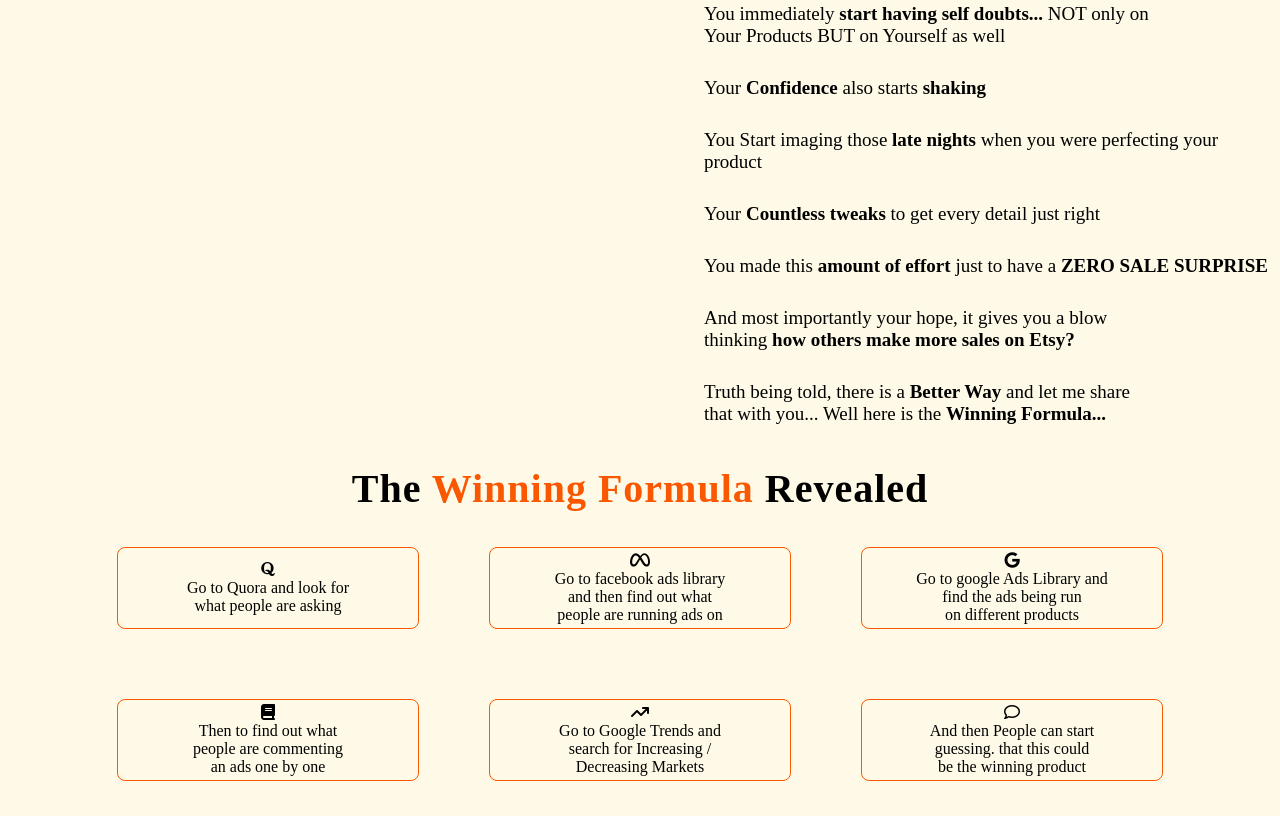
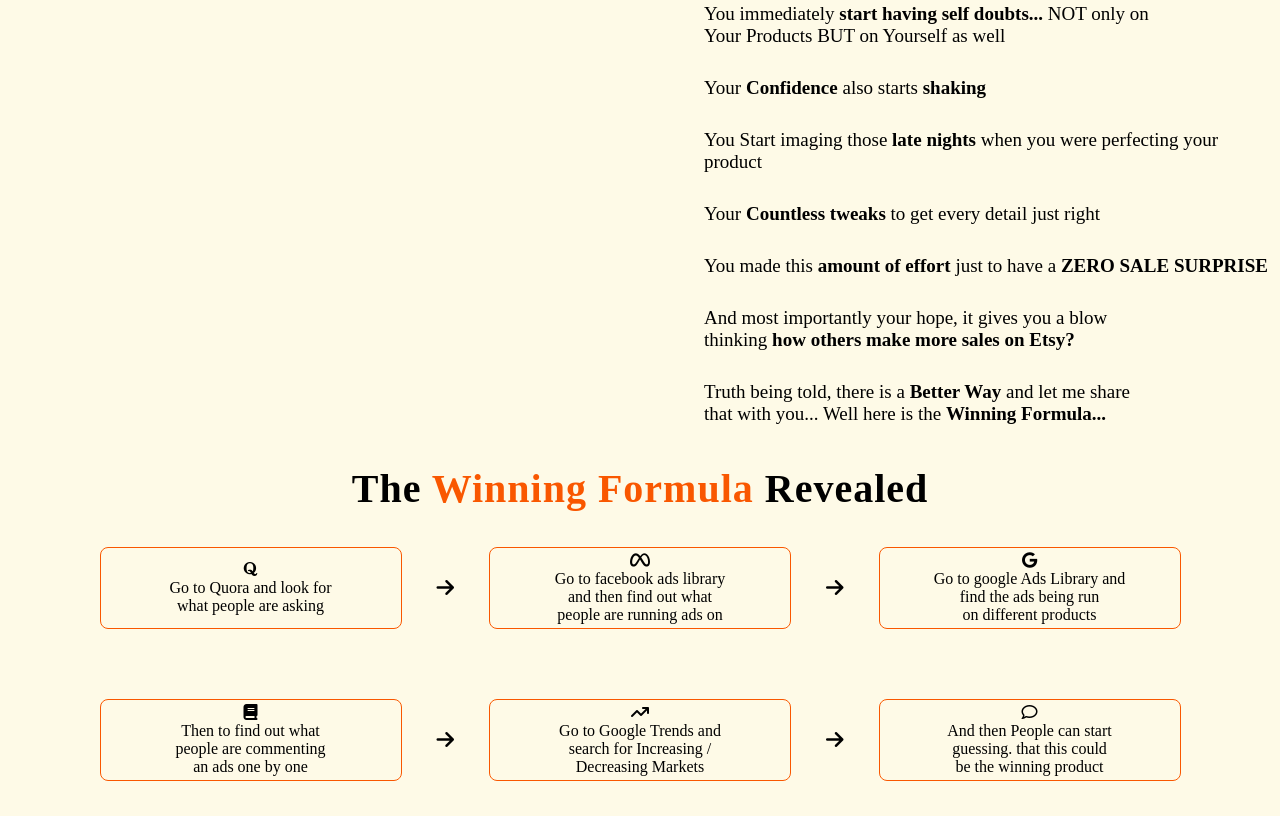
Before and after one commit to manishrohila/etsy-frontent, a plain HTML site: page index.html in a window 1280 px wide. Shown: the part 1370-2186 px from the top of the page. Drawn offline with Linux system fonts and the light colour scheme.

Commit message:
arrow added in third page

```diff
--- a/index.html
+++ b/index.html
@@ -166,14 +166,14 @@
             <p>Go to Quora and look for</p>
             <p>what people are asking</p>
         </div>
-        <div class="arrow"></div>
+        <div class="arrow"><i class="fa-solid fa-arrow-right"></i></div>
         <div class="box">
             <p><i class="fa-brands fa-meta"></i></p>
             <p>Go to facebook ads library</p>
             <p>and then find out what</p>
             <p>people are running ads on</p>
         </div>
-        <div class="arrow"></div>
+        <div class="arrow"><i class="fa-solid fa-arrow-right"></i></div>
         <div class="box">
             <p><i class="fa-brands fa-google"></i></p>
             <p>Go to google Ads Library and</p>
@@ -189,14 +189,14 @@
             <p>people are commenting</p>
             <p>an ads one by one</p>
         </div>
-        <div class="arrow"></div>
+        <div class="arrow"><i class="fa-solid fa-arrow-right"></i></div>
         <div class="box">
             <p><i class="fa-solid fa-arrow-trend-up"></i></p>
             <p>Go to Google Trends and</p>
             <p>search for Increasing /</p>
             <p>Decreasing Markets</p>
         </div>
-        <div class="arrow"></div>
+        <div class="arrow"><i class="fa-solid fa-arrow-right"></i></div>
         <div class="box">
             <p><i class="fa-regular fa-comment"></i></p>
             <p>And then People can start</p>
--- a/style.css
+++ b/style.css
@@ -319,3 +319,10 @@ nav ul li:nth-child(5) {
     font-size: 19px;
     margin-bottom: 30px;
 }
+.arrow{
+    display: flex;
+    align-items: center;
+}
+.fa-arrow-right{
+    font-size: 20px;
+}
```
